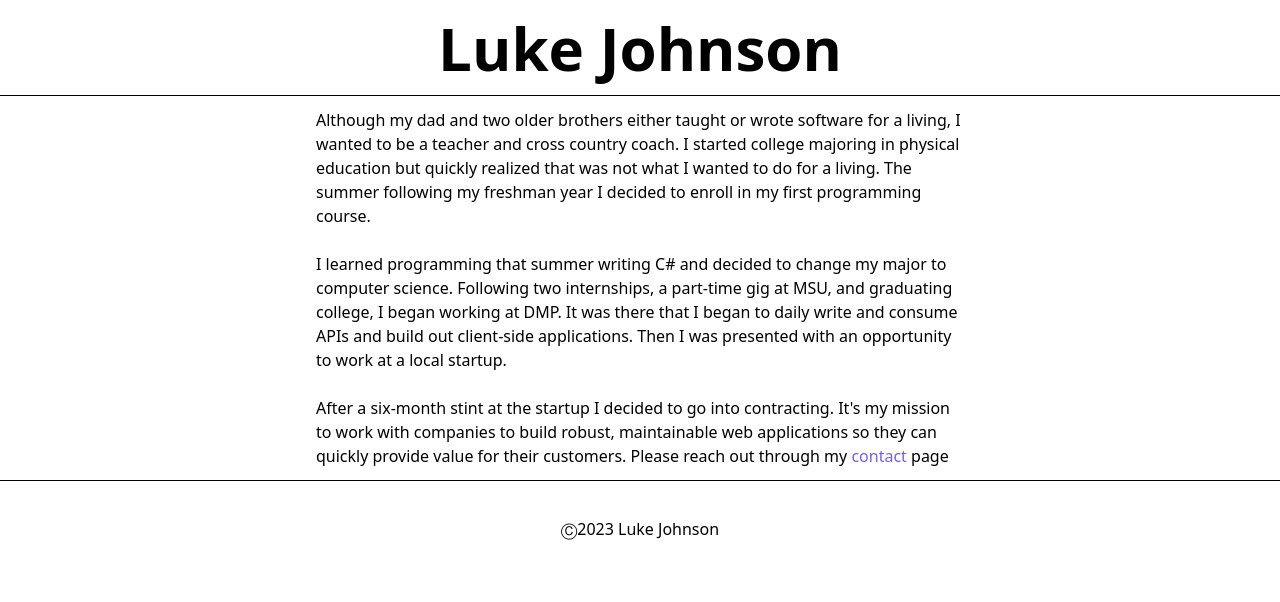
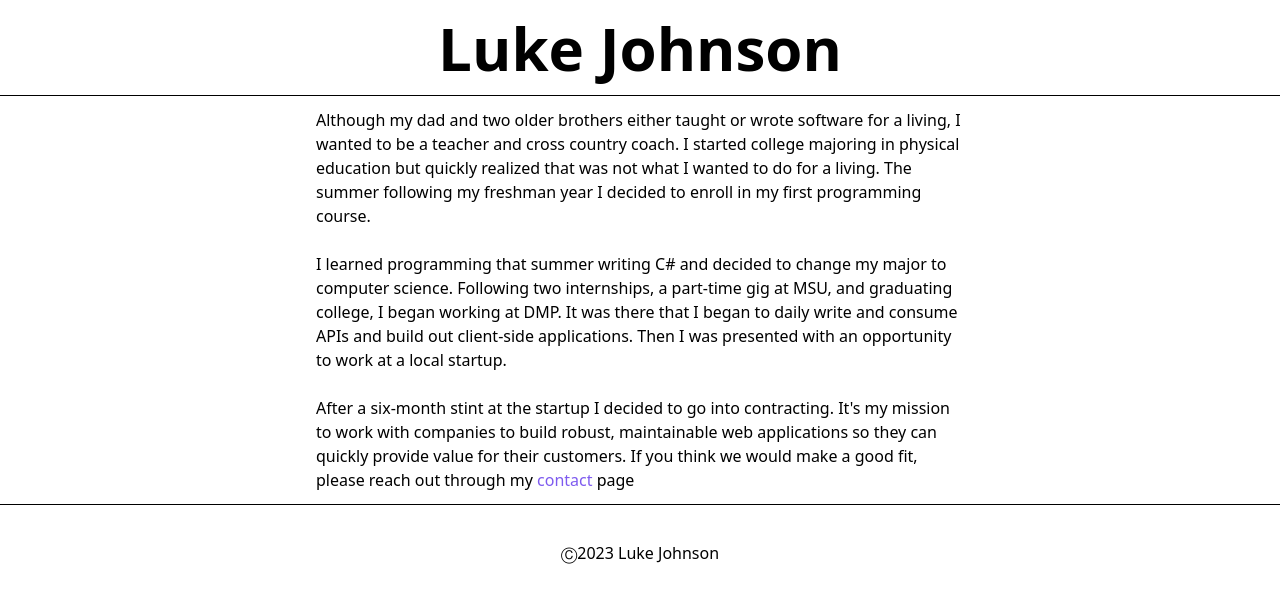
Before and after one commit to lukejo-io/website, a Next.js app: page /about in a window 1280 px wide. Shown: the top 602 px of the page. Built offline with nearby package versions, Linux system fonts and the light colour scheme.

Commit message:
Add github link

```diff
--- a/components/LinkButton.tsx
+++ b/components/LinkButton.tsx
@@ -13,7 +13,7 @@ function LinkButton({ link, text, className }: ButtonProps) {
       <Link
         href={link}
         className={clsx(
-          "text-center rounded-sm border p-6 text-left hover:text-blue-600 focus:text-blue-600 hover:shadow-xl hover:opacity-75 active:shadow-inner-xl",
+          "text-center rounded-sm border p-6 text-left hover:shadow-xl hover:opacity-75 active:shadow-inner-xl",
           className
         )}
       >
@@ -24,7 +24,9 @@ function LinkButton({ link, text, className }: ButtonProps) {
 }
 
 function LinkButtonPink({ link, text }: ButtonProps) {
-  return <LinkButton link={link} className={"bg-pink"} text={text} />;
+  return (
+    <LinkButton link={link} className={"bg-pink !text-white"} text={text} />
+  );
 }
 
 function LinkButtonPurple({ link, text }: ButtonProps) {
--- a/pages/about.tsx
+++ b/pages/about.tsx
@@ -32,7 +32,8 @@ const Home: NextPage = () => {
           After a six-month stint at the startup I decided to go into
           contracting. It's my mission to work with companies to build robust,
           maintainable web applications so they can quickly provide value for
-          their customers. Please reach out through my{" "}
+          their customers. If you think we would make a good fit, please reach
+          out through my{" "}
           <Link href={"/contact"} className={"text-purple"}>
             contact
           </Link>{" "}
--- a/pages/index.tsx
+++ b/pages/index.tsx
@@ -15,7 +15,10 @@ const Home: NextPage = () => {
         <LinkButton.Purple link={"/about"} text={"About"} />
         <LinkButton.Pink link={"/resume"} text={"Resume"} />
         <LinkButton.Purple link={"/contact"} text={"Contact"} />
-        <LinkButton.Purple link={"/writing"} text={"Writing"} />
+        <LinkButton.Purple
+          link={"https://github.com/lukejo-io"}
+          text={"GitHub"}
+        />
         <LinkButton.Purple link={"/aesthetics"} text={"Photos"} />
       </div>
     </Layout>
```
